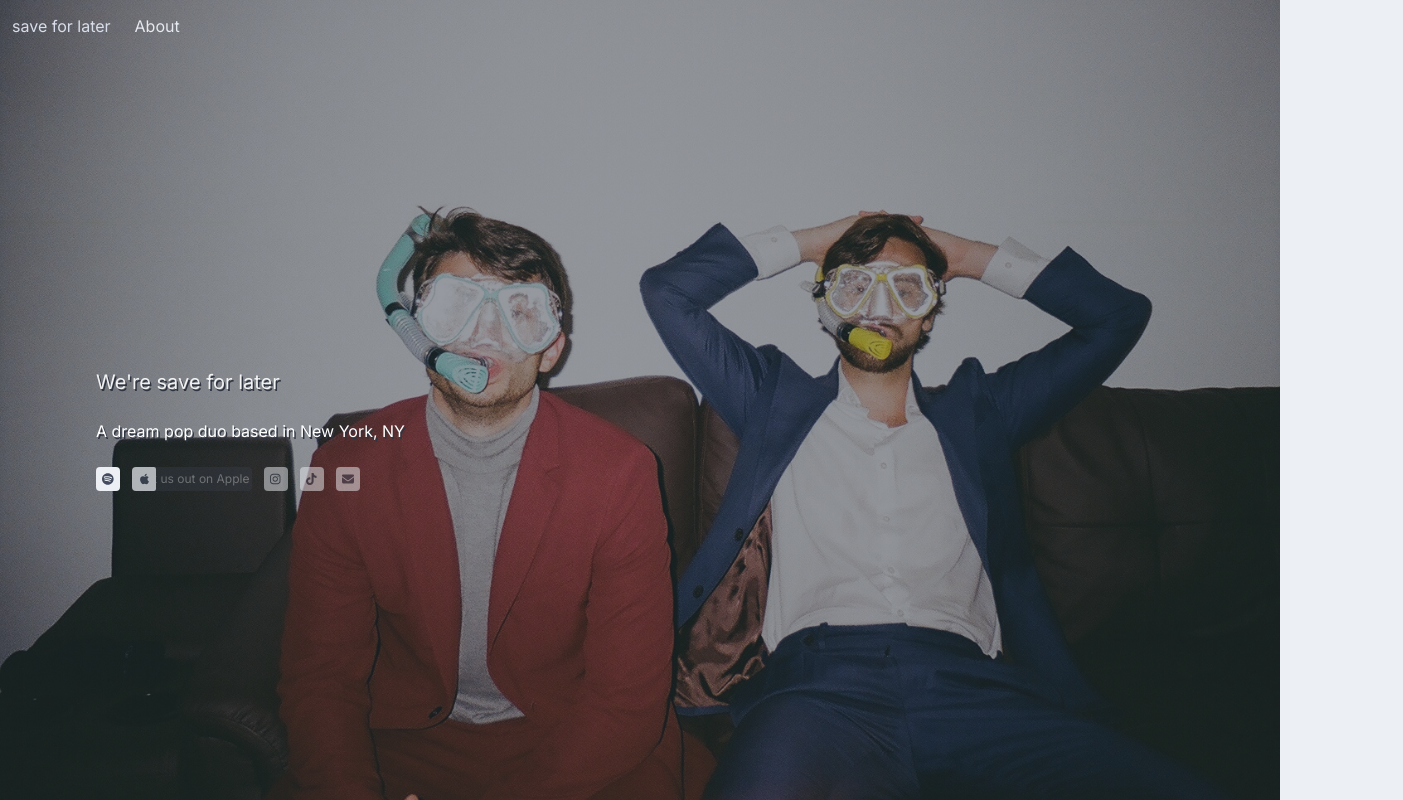
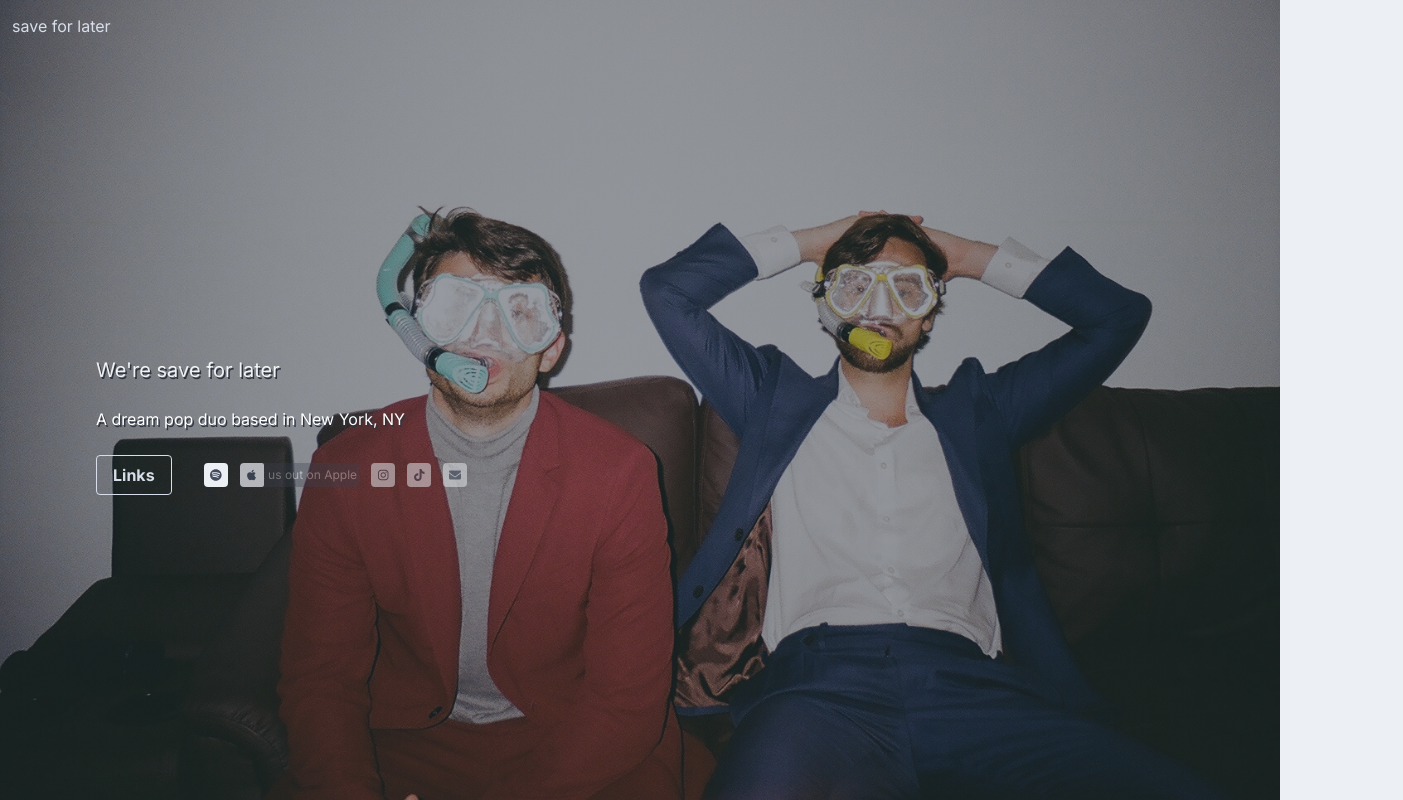
Before and after one commit to hdwatts/portfolio-v3, a Next.js app: page / in a window 1280 px wide. Shown: the whole page, 1403 px wide, since content can reach past the window. Built offline with nearby package versions, Linux system fonts and the light colour scheme.

Commit message:
added linktree

```diff
--- a/components/header/index.tsx
+++ b/components/header/index.tsx
@@ -1,16 +1,16 @@
 /** @format */
 
 import React, { useState } from 'react'
-import { FontAwesomeIcon } from '@fortawesome/react-fontawesome'
-import { faCode } from '@fortawesome/free-solid-svg-icons'
+// import { FontAwesomeIcon } from '@fortawesome/react-fontawesome'
+// import { faCode } from '@fortawesome/free-solid-svg-icons'
 import classnames from 'classnames'
 import Link from 'next/link'
 import Burger from './burger'
-import NavbarItem from './navbar-item'
+// import NavbarItem from './navbar-item'
 
 const Header: React.FC<{ isFullscreen: boolean }> = ({ isFullscreen }) => {
 	const [active, setActive] = useState(false)
-	const resetActive = () => setActive(false)
+	// const resetActive = () => setActive(false)
 	return (
 		<nav
 			key={`fullscreen-${isFullscreen}`}
@@ -24,12 +24,12 @@ const Header: React.FC<{ isFullscreen: boolean }> = ({ isFullscreen }) => {
 				<Burger onClick={() => setActive(!active)} active={active} />
 			</div>
 
-			<div className={classnames('navbar-menu', { 'is-active': active })}>
+			{/* <div className={classnames('navbar-menu', { 'is-active': active })}>
 				<div className='navbar-start'>
 					<NavbarItem href='/about/' text='About' onClick={resetActive} />
 
 				</div>
-			</div>
+			</div> */}
 		</nav>
 	)
 }
--- a/components/homepage/index.tsx
+++ b/components/homepage/index.tsx
@@ -53,12 +53,12 @@ const Homepage = () => (
 					className={classnames('block buttons', styles.buttons)}
 					variants={variants}
 				>
-					{/* <Link
-						href='/about/'
+					<Link
+						href='https://linktr.ee/saveforlater'
 						className={classnames('button is-inverted', styles.button)}
 					>
-						<strong>Learn More</strong>
-					</Link> */}
+						<strong>Links</strong>
+					</Link>
 					<SocialList />
 				</motion.div>
 			</motion.div>
```
